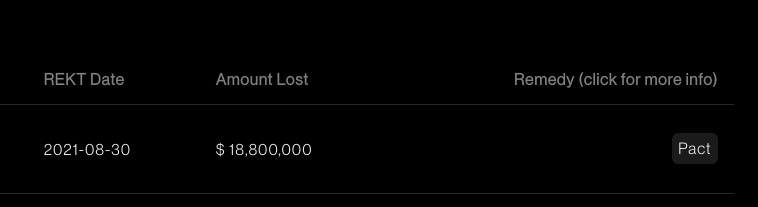
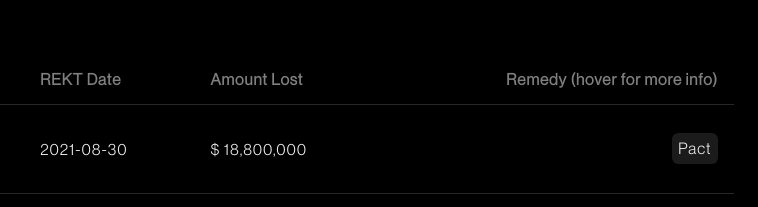
Before and after one commit to kadena-community/saved-by-kadena, a plain HTML site: page index.html in a window 1280 px wide. Shown: the part 482-689 px from the top of the page, 418-1176 px from the left. Drawn offline with nearby package versions, Linux system fonts and the light colour scheme.

Commit message:
Fix wording

```diff
--- a/index.html
+++ b/index.html
@@ -111,7 +111,7 @@
       <th class="columnheader">Amount Lost</th>
       <th class="columnheader">
         <div class="remedy">
-          Remedy (click for more info)
+          Remedy (hover for more info)
         </div>
       </th>
     </tr>
```
